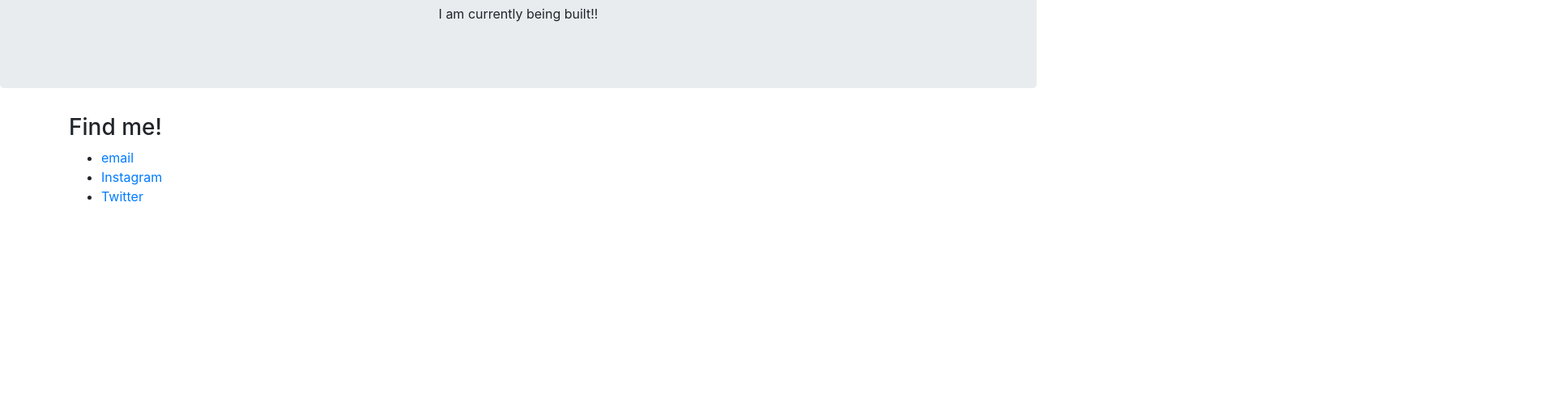
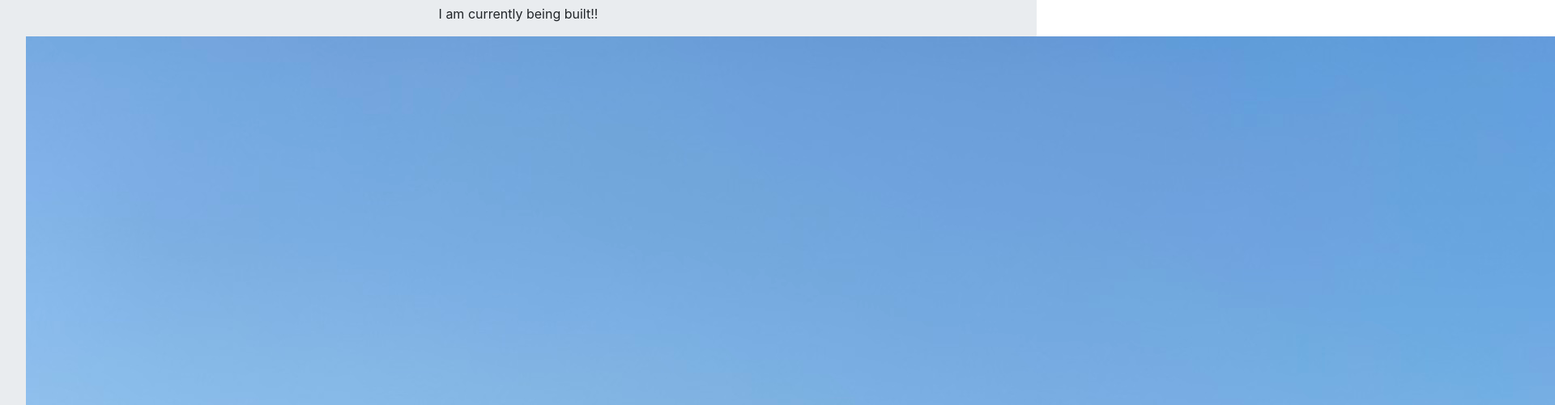
Before and after one commit to santiguillengar/meweb, a plain HTML site: page index.html in a window 1280 px wide. Shown: the part 115-616 px from the top of the page at 81% size, 1920 px wide, since content can reach past the window. Drawn offline with nearby package versions, Linux system fonts and the light colour scheme.

Commit message:
adding a picture to the jumbotron

```diff
--- a/index.html
+++ b/index.html
@@ -14,6 +14,7 @@
 <div class="jumbotron text-center">
   <h1>Hello World!</h1>
   <p>I am currently being built!!</p>
+  <img src="assets/santi_suit_caltonhill.jpg" alt="Santi's photo." class="inline"/>
 </div>
 
 <div class="container">
```
Also changed, not shown: assets/santi_suit_caltonhill.jpg (added).
